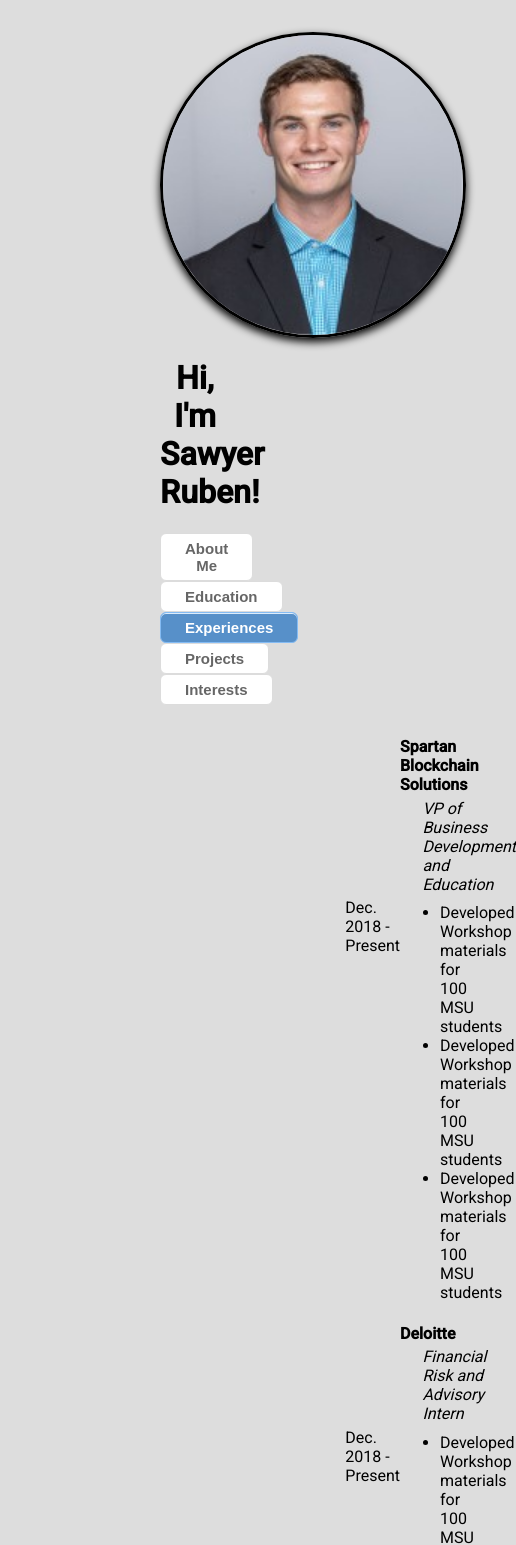
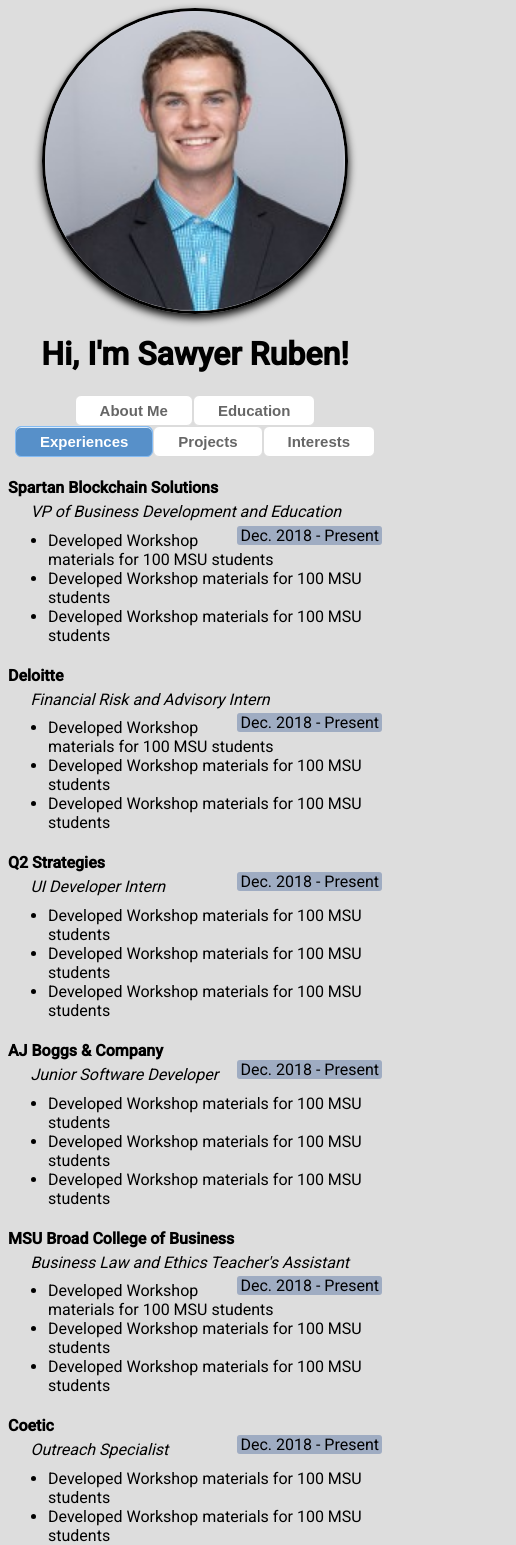
Before and after one commit to sawyerru/resume, an Angular app: page /experiences in a window 390 px wide. Shown: the top 1545 px of the page, 516 px wide, since content can reach past the window. Built offline with nearby package versions, Linux system fonts and the light colour scheme.

Commit message:
fixing to mobile view

```diff
--- a/src/app/app.component.ts
+++ b/src/app/app.component.ts
@@ -1,10 +1,14 @@
-import { Component } from '@angular/core';
+import { Component, OnInit } from '@angular/core';
 
 @Component({
   selector: 'app-root',
   templateUrl: './app.component.html',
   styleUrls: ['./app.component.css']
 })
-export class AppComponent {
+export class AppComponent implements OnInit{
   title = 'resume';
+
+  ngOnInit() {
+    console.log(window.innerWidth);
+  }
 }
--- a/src/app/components/body/experiences/experiences.component.css
+++ b/src/app/components/body/experiences/experiences.component.css
@@ -15,7 +15,11 @@
 }
 
 .date {
-    display: inline-block;
+    display: block;
     float: right;
     margin: 0;
+    background-color: #9facc2;
+    border-radius: 3px;
+    padding-left: 3px;
+    padding-right: 3px
 }
--- a/src/index.html
+++ b/src/index.html
@@ -2,12 +2,13 @@
 <html lang="en">
 <head>
   <meta charset="utf-8">
-  <title>Resume</title>
+  <title>Sawyer's Resume</title>
   <base href="/">
   <meta name="viewport" content="width=device-width, initial-scale=1">
   <link rel="icon" type="image/x-icon" href="favicon.ico">
   <link href="https://fonts.googleapis.com/css?family=Roboto:300,400,500&display=swap" rel="stylesheet">
   <link href="https://fonts.googleapis.com/icon?family=Material+Icons" rel="stylesheet">
+  <!-- <script src="https://ajax.googleapis.com/ajax/libs/jquery/3.5.1/jquery.min.js"></script> -->
 </head>
 <body>
   <app-root></app-root>
--- a/src/styles.css
+++ b/src/styles.css
@@ -5,7 +5,6 @@
 body {
     font-family: Roboto, "Helvetica Neue", sans-serif;
     background-color: #ddd;
-    margin: 2rem 10rem 6rem 10rem;
 }
 
 .center {
@@ -16,7 +15,7 @@
 }
 
 .container {
-    margin-left: 15rem;
+    /* margin-left: 15rem;
     margin-right: 15rem;
-    margin-top: 2rem;
+    margin-top: 2rem; */
 }
```
Also changed, not shown: 6 other files (tests, documents, lock files or other folders).
